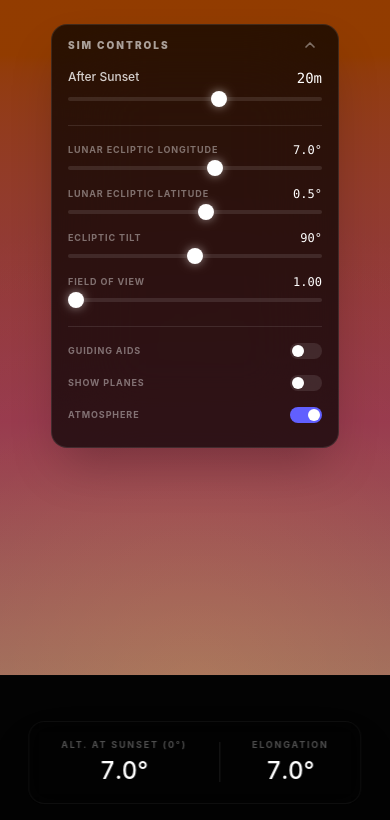
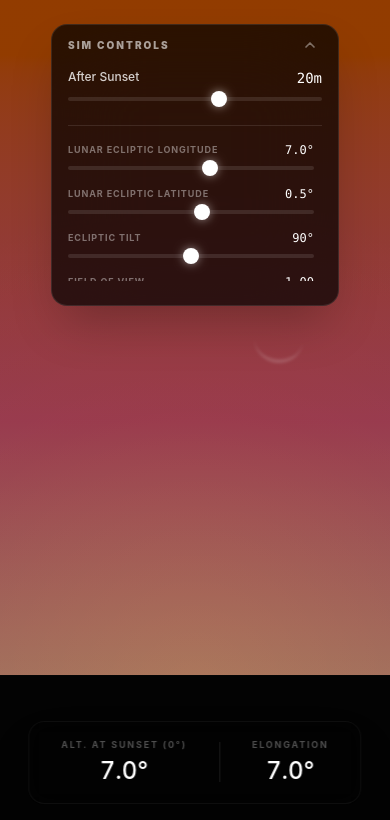
Before and after one commit to PijarAdiluhung/hilal-simulation, a Vue app: page / in a window 390 px wide. Both pictures are taken after a click on the button 310 px from the left and 45 px from the top of the page. Shown: the top 820 px of the page. Built offline with nearby package versions, Linux system fonts and the light colour scheme.

Commit message:
capped mobile control panel height

```diff
--- a/src/components/ControlPanel.vue
+++ b/src/components/ControlPanel.vue
@@ -29,7 +29,7 @@ const emit = defineEmits([
     class="fixed z-50 w-72 bg-black/70 backdrop-blur-2xl p-4 pb-6 rounded-2xl border border-white/10 shadow-2xl transition-all duration-300
            top-6 left-1/2 -translate-x-1/2
            md:top-6 md:right-6 md:left-auto md:translate-x-0
-           h-auto overflow-y-auto"
+           h-auto"
   >
     <!-- Header / Toggle -->
     <div class="flex justify-between items-center -mt-2 mb-3">
@@ -93,7 +93,7 @@ const emit = defineEmits([
     </div>
 
     <!-- Collapsible Section -->
-    <div v-if="!isCollapsed" class="flex flex-col gap-4 mt-6 pt-4 border-t border-white/10">
+    <div v-if="!isCollapsed" class="flex flex-col gap-4 mt-6 pt-4 border-t border-white/10 max-h-39 md:max-h-full overflow-y-auto overscroll-contain pr-2 custom-scrollbar">
       <!-- Ecliptic Longitude Offset -->
       <div class="flex flex-col gap-2">
         <div class="flex justify-between items-center">
@@ -219,3 +219,22 @@ const emit = defineEmits([
     </div>
   </div>
 </template>
+
+<style scoped>
+.custom-scrollbar::-webkit-scrollbar {
+  width: 4px;
+}
+
+.custom-scrollbar::-webkit-scrollbar-track {
+  background: transparent;
+}
+
+.custom-scrollbar::-webkit-scrollbar-thumb {
+  background: rgba(255, 255, 255, 0.1);
+  border-radius: 10px;
+}
+
+.custom-scrollbar::-webkit-scrollbar-thumb:hover {
+  background: rgba(255, 255, 255, 0.2);
+}
+</style>
```
